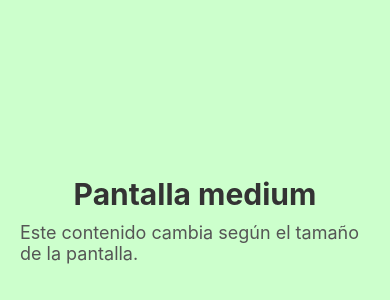
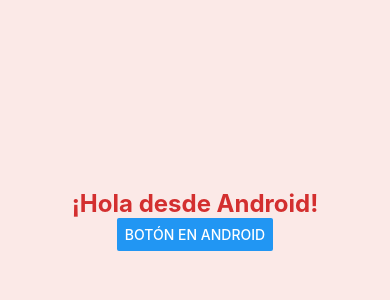
Before and after one commit to brunovillero/react_native, a React Native app: screen / in a window 390 px wide. Shown: the part 202-502 px from the top of the page. Built offline with nearby package versions, Linux system fonts and the light colour scheme.

Commit message:
TA 9 finalizado

```diff
--- a/App.tsx
+++ b/App.tsx
@@ -1,61 +1,44 @@
-import React, { useState, useEffect } from 'react';
-import { View, Text, StyleSheet, Dimensions, Platform } from 'react-native';
+import React from 'react';
+import { View, Text, Button, Platform, StyleSheet, Alert } from 'react-native';
 
 const App = () => {
-  // Obtenemos las dimensiones de la pantalla
-  const { width, height } = Dimensions.get('window');
+  const isIOS = Platform.OS === 'ios';
 
-  // Variables para el tamaño de los estilos
-  const [screenSize, setScreenSize] = useState('small');
-
-  useEffect(() => {
-    // Función para verificar el tamaño de la pantalla y cambiar el tamaño
-    const updateScreenSize = () => {
-      if (width < 375) {
-        setScreenSize('small');
-      } else if (width >= 375 && width < 768) {
-        setScreenSize('medium');
-      } else {
-        setScreenSize('large');
-      }
+  return (
+    <View style={[styles.container, isIOS ? styles.iosContainer : styles.androidContainer]}>
+      <Text style={[styles.title, isIOS ? styles.iosText : styles.androidText]}>
+        {isIOS ? '¡Hola desde iOS!' : '¡Hola desde Android!'}
+      </Text>
+      <Button
+        title={isIOS ? 'Botón en iOS' : 'Botón en Android'}
+        onPress={() => Alert.alert(isIOS ? 'Botón presionado en iOS' : 'Botón presionado en Android')}
+      />
+    </View>
+  );
 };
 
-    updateScreenSize();
-
-    // Escuchar cambios en las dimensiones del dispositivo
-    const subscription = Dimensions.addEventListener('change', updateScreenSize);
-
-    // Cleanup: remover el listener cuando el componente se desmonte
-    return () => subscription.remove();
-  }, [width, height]);
-
-  // Definir estilos basados en el tamaño de la pantalla
 const styles = StyleSheet.create({
   container: {
     flex: 1,
     justifyContent: 'center',
     alignItems: 'center',
-      padding: screenSize === 'small' ? 10 : screenSize === 'medium' ? 20 : 30,
-      backgroundColor: screenSize === 'small' ? '#ffcccc' : screenSize === 'medium' ? '#ccffcc' : '#ccccff',
+  },
+  iosContainer: {
+    backgroundColor: '#e0f7fa', // Azul claro para iOS
+  },
+  androidContainer: {
+    backgroundColor: '#fbe9e7', // Naranja claro para Android
   },
   title: {
-      fontSize: screenSize === 'small' ? 20 : screenSize === 'medium' ? 30 : 40,
+    fontSize: 24,
     fontWeight: 'bold',
-      color: '#333',
   },
-    subtitle: {
-      fontSize: screenSize === 'small' ? 14 : screenSize === 'medium' ? 18 : 24,
-      color: '#555',
-      marginTop: 10,
+  iosText: {
+    color: '#00796b', // Color verde para iOS
+  },
+  androidText: {
+    color: '#d32f2f', // Color rojo para Android
   },
 });
 
-  return (
-    <View style={styles.container}>
-      <Text style={styles.title}>Pantalla {screenSize}</Text>
-      <Text style={styles.subtitle}>Este contenido cambia según el tamaño de la pantalla.</Text>
-    </View>
-  );
-};
-
 export default App;
```
Lines whose indentation alone changed are shown as unchanged.
